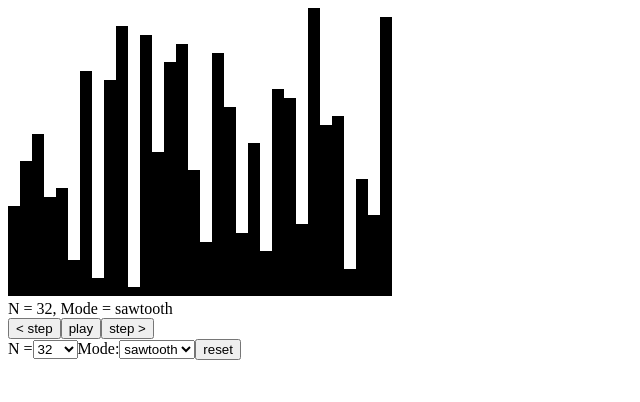
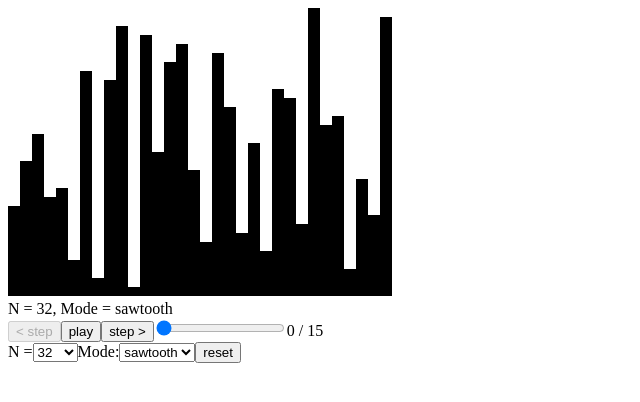
Before and after one commit to kurgm/bitonic-visual, a React app: page / in a window 1280 px wide. Shown: the top 402 px of the page, without its empty margins (0-640 px from the left). Built offline with nearby package versions, Linux system fonts and the light colour scheme; the HTML template or start-up script is replaced by a standard one.

Commit message:
Add seek bar

```diff
--- a/src/BitonicSort.tsx
+++ b/src/BitonicSort.tsx
@@ -97,6 +97,11 @@ const BitonicSort: React.FC<IBitonicSortProps> = (props) => {
       setPhase(Phase.animationToNext);
     }
   }, [phase, hasNext]);
+  const handleProgressChange = React.useCallback((progress: number) => {
+    if (phase === Phase.waiting) {
+      setProgress(progress);
+    }
+  }, [phase]);
 
   const handleTransitionEnd = React.useCallback(() => {
     switch (phase) {
@@ -161,6 +166,9 @@ const BitonicSort: React.FC<IBitonicSortProps> = (props) => {
           onStepBack={handleStepBack}
           playing={playing}
           onPlayPauseClick={handlePlayPauseClick}
+          progress={progress}
+          maxProgress={sortProcess.steps.length - 1}
+          onProgressChange={handleProgressChange}
         />
         <OptionController
           canReset={phase === Phase.waiting}
--- a/src/StepController.tsx
+++ b/src/StepController.tsx
@@ -6,19 +6,40 @@ export interface StepControllerProps {
   onStepBack: () => void;
   playing: boolean;
   onPlayPauseClick: () => void;
+  progress: number;
+  maxProgress: number;
+  onProgressChange: (progress: number) => void;
 }
 
 const StepController: React.FC<StepControllerProps> = (props) => {
+  const { onProgressChange } = props;
+  const handleProgressChange = React.useCallback((evt: React.ChangeEvent<HTMLInputElement>) => {
+    onProgressChange(evt.currentTarget.valueAsNumber);
+  }, [onProgressChange]);
   return (
     <div>
-      <button onClick={props.onStepBack} disabled={props.animating}>&lt; step</button>
+      <button
+        onClick={props.onStepBack}
+        disabled={props.animating || props.progress <= 0}
+      >&lt; step</button>
       <button
         disabled={!props.playing && props.animating}
         onClick={props.onPlayPauseClick}
       >
         {props.playing ? "pause" : "play"}
       </button>
-      <button onClick={props.onStepForward} disabled={props.animating}>step &gt;</button>
+      <button
+        onClick={props.onStepForward}
+        disabled={props.animating || props.progress >= props.maxProgress}
+      >step &gt;</button>
+      <input type="range"
+        value={props.progress}
+        min={0}
+        max={props.maxProgress}
+        onChange={handleProgressChange}
+        readOnly={props.animating}
+      />
+      {props.progress} / {props.maxProgress}
     </div>
   );
 };
```
